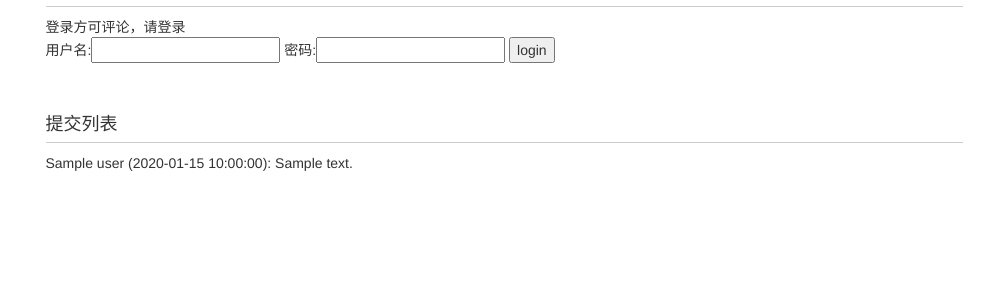
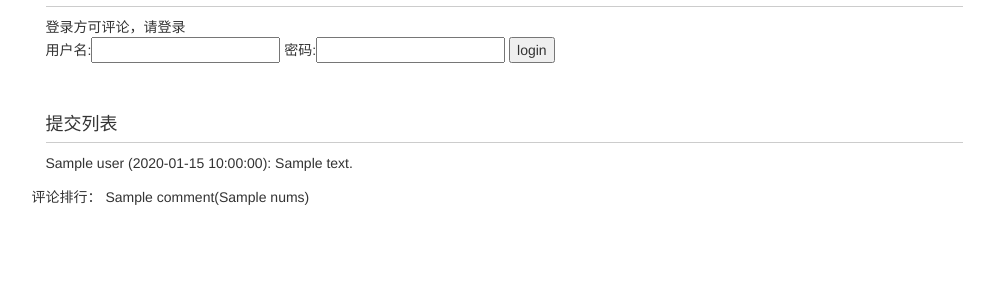
Before and after one commit to 2415970940/blog_django, a Django app: template templates/blog/blog_detail.html in a window 1280 px wide. Shown: the part 341-641 px from the top of the page, without its empty margins (136-1130 px from the left). Run offline with Django 3.2, Linux system fonts and the light colour scheme; the template is opened without the code that fills it: most values are stand-ins (such as "Sample title", 1, 10 or a date in 2020); some libraries are stand-ins or nearby versions.

Commit message:
comment sum

```diff
--- a/blog/models.py
+++ b/blog/models.py
@@ -3,6 +3,7 @@ from django.contrib.auth.models import User
 from ckeditor_uploader.fields import RichTextUploadingField
 from django.contrib.contenttypes.fields import GenericRelation
 from read_statistics.models import ReadnumMethod,ReadDetail
+from comment.models import Comment
 
 # Create your models here.
 
@@ -19,6 +20,7 @@ class Blog(models.Model,ReadnumMethod):
     content =RichTextUploadingField()
     #contenttype反取
     readdetails = GenericRelation(ReadDetail)
+    comment = GenericRelation(Comment)
     create_time = models.DateTimeField(auto_now_add=True)
     last_update_time = models.DateTimeField(auto_now=True)
 
--- a/blog/views.py
+++ b/blog/views.py
@@ -1,7 +1,7 @@
 from django.shortcuts import render,get_object_or_404
 from django.core.paginator import Paginator
 from .models import Blog,BlogType
-from django.db.models import Count
+from django.db.models import Sum,Count
 from read_statistics.utils import read_statistics_once_read
 from django.contrib.contenttypes.models import ContentType
 from comment.models import Comment
@@ -57,7 +57,9 @@ def blog_detail(request,blog_pk):
     read_cookie_key=read_statistics_once_read(request,blog)
     blog_content_type = ContentType.objects.get_for_model(blog)
     comments = Comment.objects.filter(content_type=blog_content_type,object_id=blog_pk)[:10]
-
+    # 每篇博客评论的数量
+    comment_num = Blog.objects.values('id','title').annotate(nums=Count('comment')).order_by('-nums')[:5]
+    context['comment_num'] = comment_num
     context['blog']=blog
     context['pre_blog']=Blog.objects.filter(create_time__gt=blog.create_time).last()
     context['next_blog']=Blog.objects.filter(create_time__lt=blog.create_time).first()
--- a/comment/admin.py
+++ b/comment/admin.py
@@ -3,4 +3,4 @@ from .models import Comment
 # Register your models here.
 @admin.register(Comment)
 class CommentAdmin(admin.ModelAdmin):
-    list_display = ('content_object','text','comment_time','user')
+    list_display = ('content_object','text','comment_time','user','object_id')
--- a/templates/blog/blog_detail.html
+++ b/templates/blog/blog_detail.html
@@ -63,6 +63,13 @@
                     {% endfor %}
 
                 </div>
+                <div>
+                    评论排行：
+                    {% for comment in comment_num %}
+                        {{ comment.title }}({{ comment.nums }})
+                    {% endfor %}
+
+                </div>
             </div>
         </div>
     </div>
```
